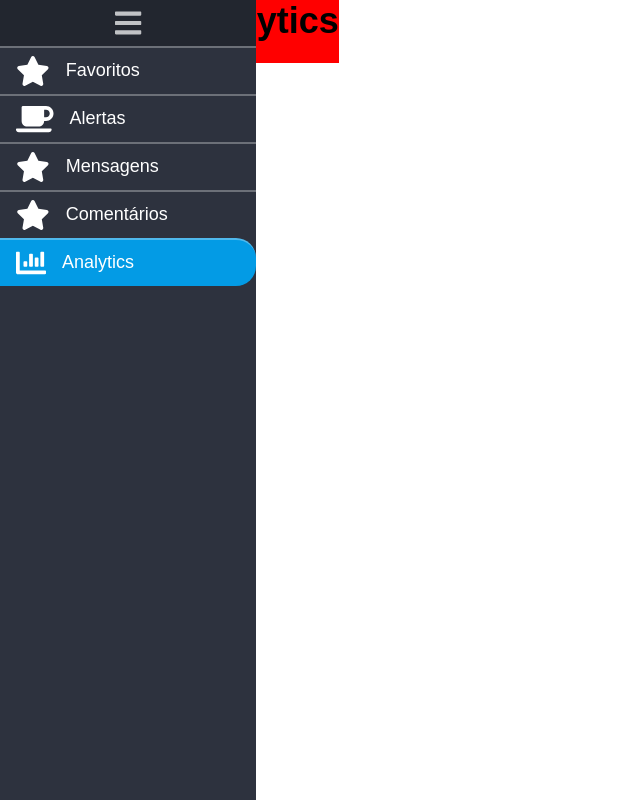
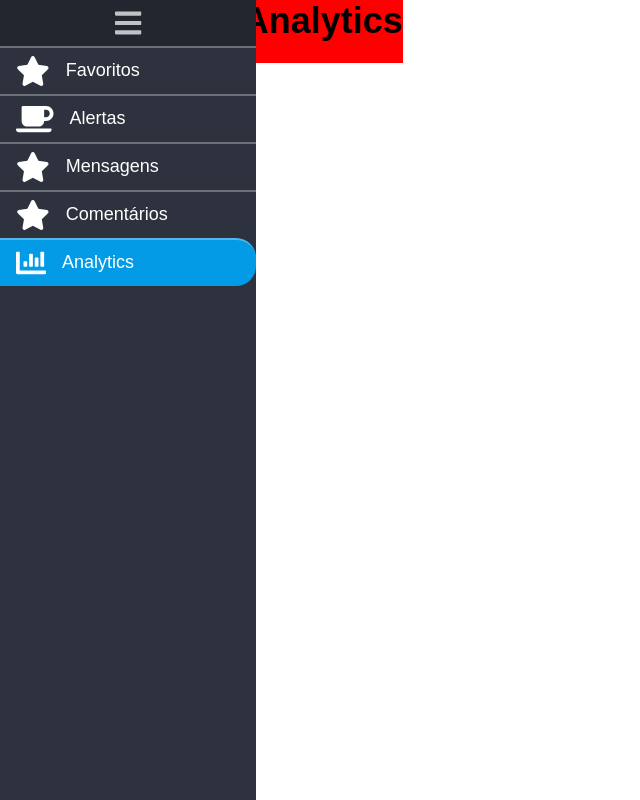
Before and after one commit to daniudo557/my-ecommerce-dashboard, a React (Create React App) app: page /analytics in a window 1280 px wide. Shown: the whole page, without its empty margins (0-640 px from the left). Built offline with nearby package versions, Linux system fonts and the light colour scheme.

Commit message:
Update analytics container style

```diff
--- a/src/pages/Analytics.js
+++ b/src/pages/Analytics.js
@@ -2,7 +2,7 @@ import React from 'react'
 
 const Analytics = () => {
   return (
-    <div style={{ backgroundColor: 'red' }}>
+    <div style={{ backgroundColor: 'red', width: '100%', marginLeft: 64 }}>
       <header>
         <h1>Página de Analytics</h1>
       </header>
```
